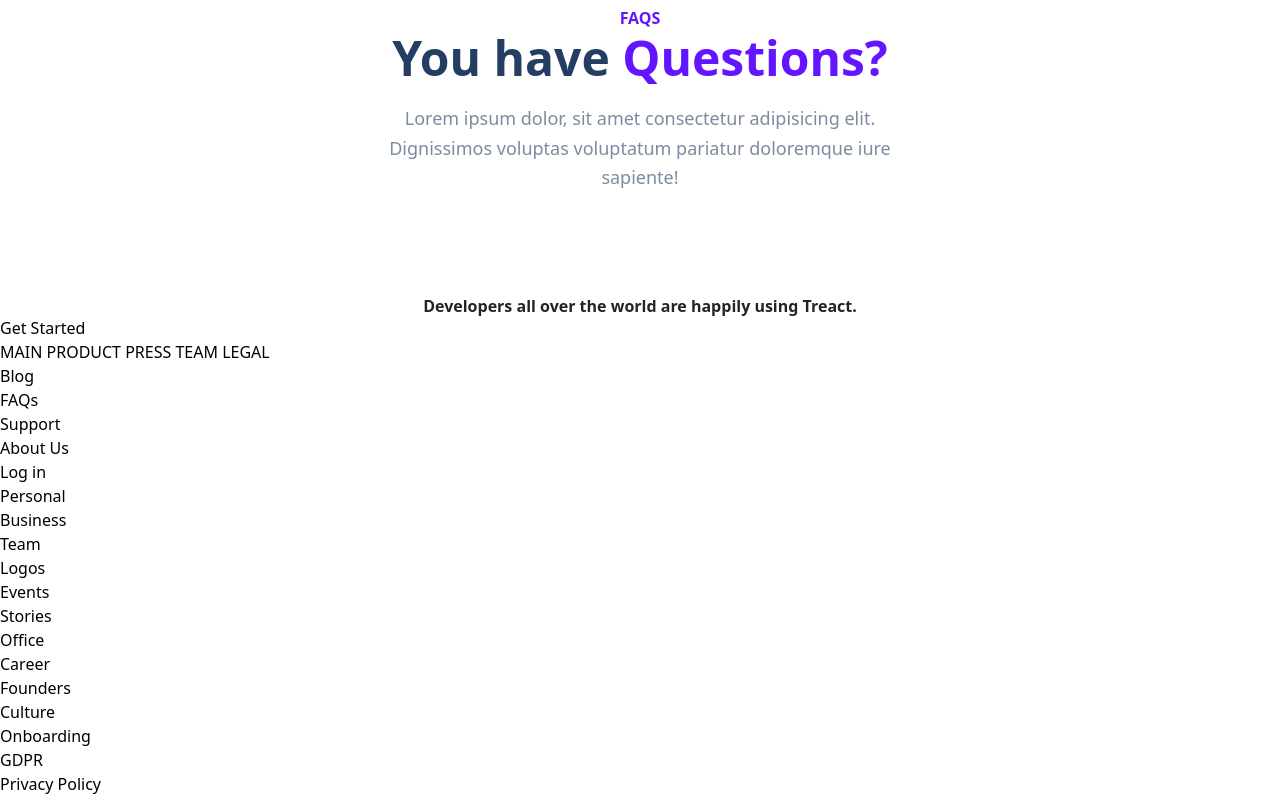
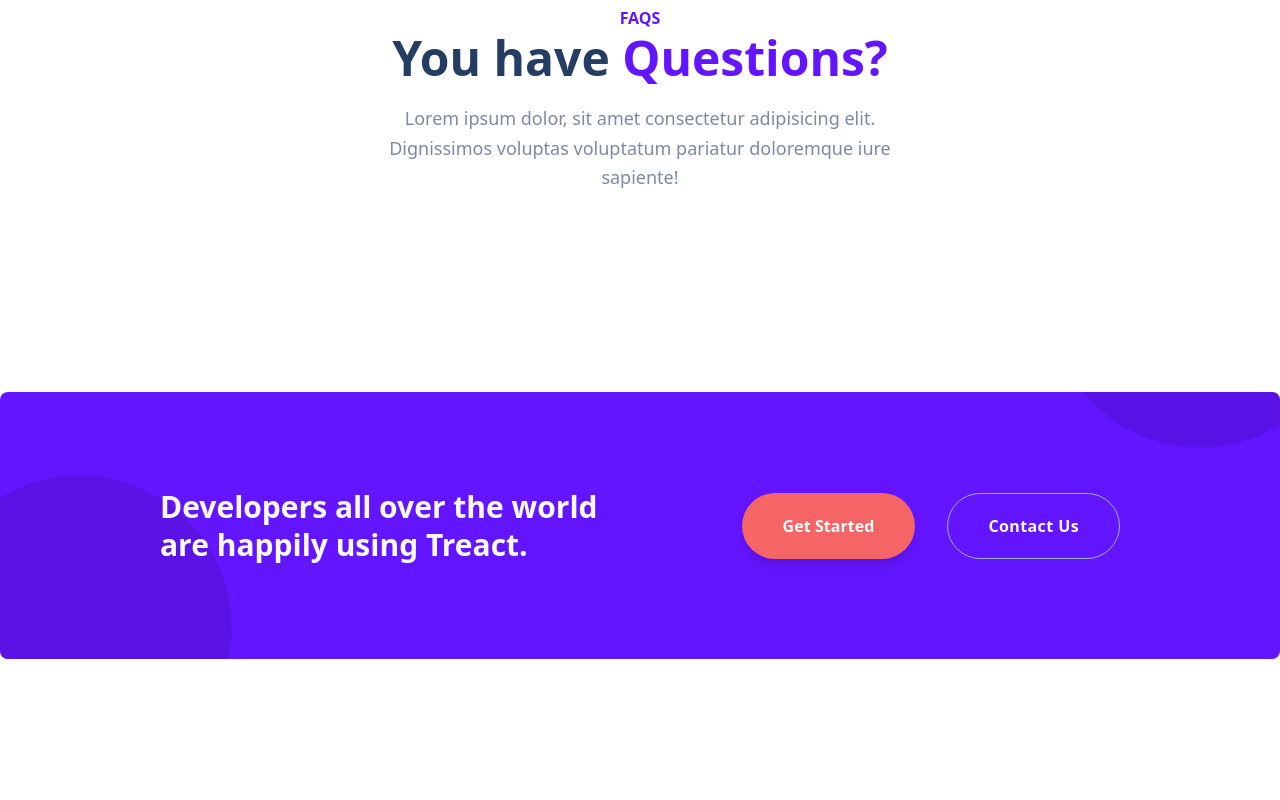
Before and after one commit to UniqueEsther/Treact, a plain HTML site: page index.html in a window 1280 px wide. Shown: the part 5480-6280 px from the top of the page. Drawn offline with Linux system fonts and the light colour scheme.

Commit message:
developer section styling completed

```diff
--- a/index.html
+++ b/index.html
@@ -457,16 +457,32 @@
         </div>
         </section>
         <div class="developers__box">
-            <h5>Developers all over the world are happily using Treact.</h5>
-            <div>
-                <a href="http://timerse.com">Get Started</a>
-            </div>
-            <div>
-               <a href="htt://goolge.com"></a>
-            </div>
+          <div class="developer__container">
+            <div class="developer__content--container">
+              <div class="devloper__column--container">
+                <div class="developer__left--column">
+            <h5 class="developer__heading">Developers all over the world are happily using Treact.</h5>
+          </div>
+            <div class="developer__button__container">
+                <a href="http://timerse.com" class="developer__getstarted--btn">Get Started</a>
+               <a href="htt://goolge.com" class="developer__contactus--btn">Contact Us</a>
+          </div>
+          </div>
+          <div class="developer__blob">
+            <svg viewBox="0 0 600 600" class="blob__one"><g transform="translate(300,300)"><path d="M153.6,-239C199.1,-209.8,236,-167.2,258.4,-118C280.9,-68.9,288.9,-13.1,281.2,40.4C273.5,93.9,250.1,145.2,214.7,186.1C179.3,226.9,131.9,257.4,80,272.6C28.2,287.8,-28.2,287.8,-80,272.6C-131.9,257.4,-179.3,226.9,-214.7,186.1C-250.1,145.2,-273.5,93.9,-281.2,40.4C-288.9,-13.1,-280.9,-68.9,-258.4,-118C-236,-167.2,-199.1,-209.8,-153.6,-239C-108.1,-268.3,-54.1,-284.1,0,-284.1C54.1,-284.1,108.1,-268.3,153.6,-239Z" fill="currentColor"></path></g></svg>
+
+            <svg viewBox="0 0 600 600" class="blob__two"><g transform="translate(300,300)"><path d="M153.6,-239C199.1,-209.8,236,-167.2,258.4,-118C280.9,-68.9,288.9,-13.1,281.2,40.4C273.5,93.9,250.1,145.2,214.7,186.1C179.3,226.9,131.9,257.4,80,272.6C28.2,287.8,-28.2,287.8,-80,272.6C-131.9,257.4,-179.3,226.9,-214.7,186.1C-250.1,145.2,-273.5,93.9,-281.2,40.4C-288.9,-13.1,-280.9,-68.9,-258.4,-118C-236,-167.2,-199.1,-209.8,-153.6,-239C-108.1,-268.3,-54.1,-284.1,0,-284.1C54.1,-284.1,108.1,-268.3,153.6,-239Z" fill="currentColor"></path></g></svg>
+          </div>
+          </div>
+          </div>
         </div>
       </section>
+
+
       <section class="before__footer">
+        <div class="five__column--container">
+          <div class="five__column--background">
+            <div class="five__column-content">
         <div>
             <a href="#">MAIN</a>
             <a href="#">PRODUCT</a>
@@ -515,6 +531,9 @@
                     <li><a href="#">Disclaimer</a></li>
                 </ul>
             </div>
+          </div>
+        </div>
+        </div>
         </div>
       </section>
     </main>
```
Also changed, not shown: styles.css.
